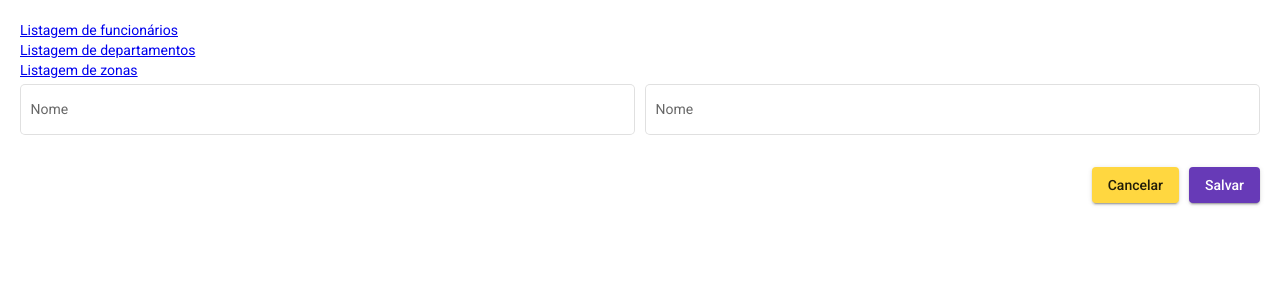
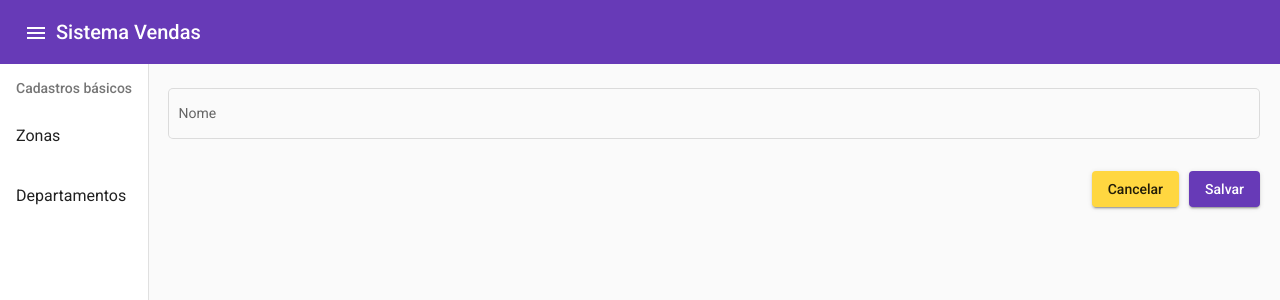
Before and after one commit to oseniasjunior/exercicio-angular, an Angular app: page /zone/1 in a window 1280 px wide. Shown: the top 300 px of the page. Built offline with nearby package versions, Linux system fonts and the light colour scheme.

Commit message:
Novos ajustes de layout

```diff
--- a/src/app/app.component.html
+++ b/src/app/app.component.html
@@ -1,12 +1,28 @@
-<div id="main">
-  <div>
-    <a [routerLink]="['employee']">Listagem de funcionários</a>
+<div id="main" fxLayout="column" fxLayoutAlign="start stretch">
+  <div fxFlex="64px" fxLayout="row">
+    <mat-toolbar color="primary">
+      <mat-toolbar-row>
+        <button mat-icon-button (click)="drawer.toggle()">
+          <mat-icon>menu</mat-icon>
+        </button>
+        <span>Sistema Vendas</span>
+      </mat-toolbar-row>
+    </mat-toolbar>
   </div>
-  <div>
-    <a [routerLink]="['department']">Listagem de departamentos</a>
-  </div>
-  <div>
-    <a [routerLink]="['zone']">Listagem de zonas</a>
-  </div>
-  <router-outlet></router-outlet>
+
+  <mat-drawer-container fxFlex="calc(100% - 64px)" fxFill>
+    <mat-drawer #drawer mode="side" [opened]="true">
+      <mat-nav-list>
+        <h3 mat-subheader>Cadastros básicos</h3>
+        <p><a mat-list-item [routerLink]="['zone']">Zonas</a></p>
+        <p><a mat-list-item [routerLink]="['department']">Departamentos</a></p>
+      </mat-nav-list>
+    </mat-drawer>
+    <mat-drawer-content>
+      <div id="content" fxFlex>
+        <router-outlet></router-outlet>
+      </div>
+    </mat-drawer-content>
+  </mat-drawer-container>
+
 </div>
--- a/src/app/app.component.scss
+++ b/src/app/app.component.scss
@@ -1,3 +1,9 @@
-#main {
+
+html, body, #main {
+  margin: 0;
+  height: 100%;
+}
+
+#content {
   margin: 20px;
 }
--- a/src/app/app.component.ts
+++ b/src/app/app.component.ts
@@ -1,4 +1,4 @@
-import { Component } from '@angular/core';
+import {Component} from '@angular/core';
 
 @Component({
   selector: 'app-root',
@@ -6,5 +6,5 @@ import { Component } from '@angular/core';
   styleUrls: ['./app.component.scss']
 })
 export class AppComponent {
-  title = 'exercicio';
+  isExpanded = true;
 }
--- a/src/app/zone/zone-item/zone-item.component.html
+++ b/src/app/zone/zone-item/zone-item.component.html
@@ -1,14 +1,9 @@
-<div>
+<div fxFlex fxLayout="column" fxLayoutAlign="space-around stretch" fxLayoutGap="10px">
   <form>
     <div fxLayout="column" fxLayoutAlign="space-evenly stretch" fxLayoutGap="10px">
 
       <div fxLayout="row" fxLayoutAlign="start center" fxLayoutGap="10px"
            fxLayout.xs="column" fxLayoutAlign.xs="start stretch">
-
-        <mat-form-field fxFlex appearance="outline">
-          <mat-label>Nome</mat-label>
-          <input matInput type="text" [(ngModel)]="zone.name" [ngModelOptions]="{standalone: true}">
-        </mat-form-field>
 
         <mat-form-field fxFlex appearance="outline">
           <mat-label>Nome</mat-label>
--- a/src/app/zone/zone.component.html
+++ b/src/app/zone/zone.component.html
@@ -1,3 +1,4 @@
+<div fxFlex>
   <h1>Lista de departamentos</h1>
   <div>
     <button (click)="goToPage('zone/create')">Nova Zona</button>
@@ -18,3 +19,4 @@
       </tr>
     </table>
   </div>
+</div>
```
Also changed, not shown: src/app/app.module.ts (+10 -0 lines). Lines whose indentation alone changed are shown as unchanged.
